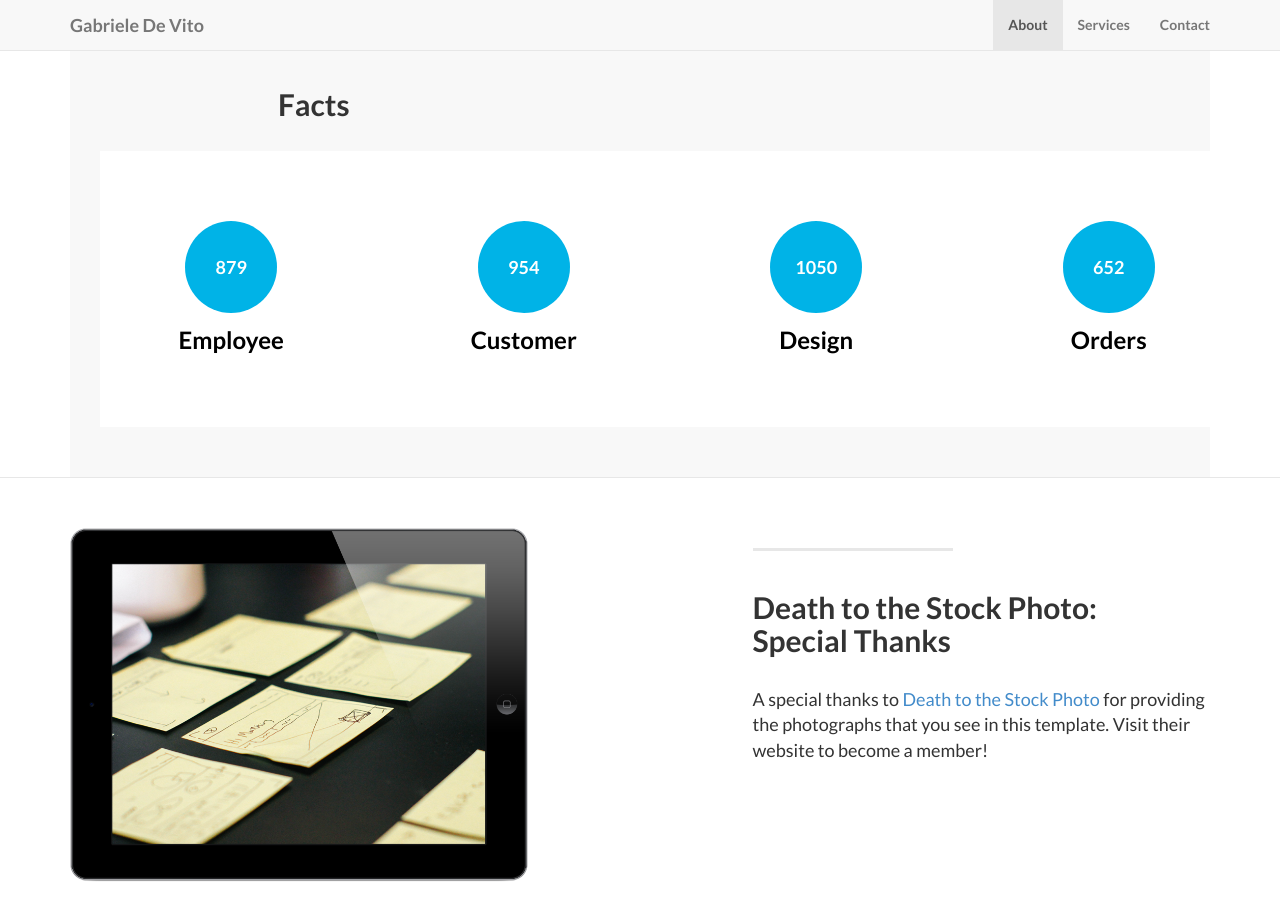
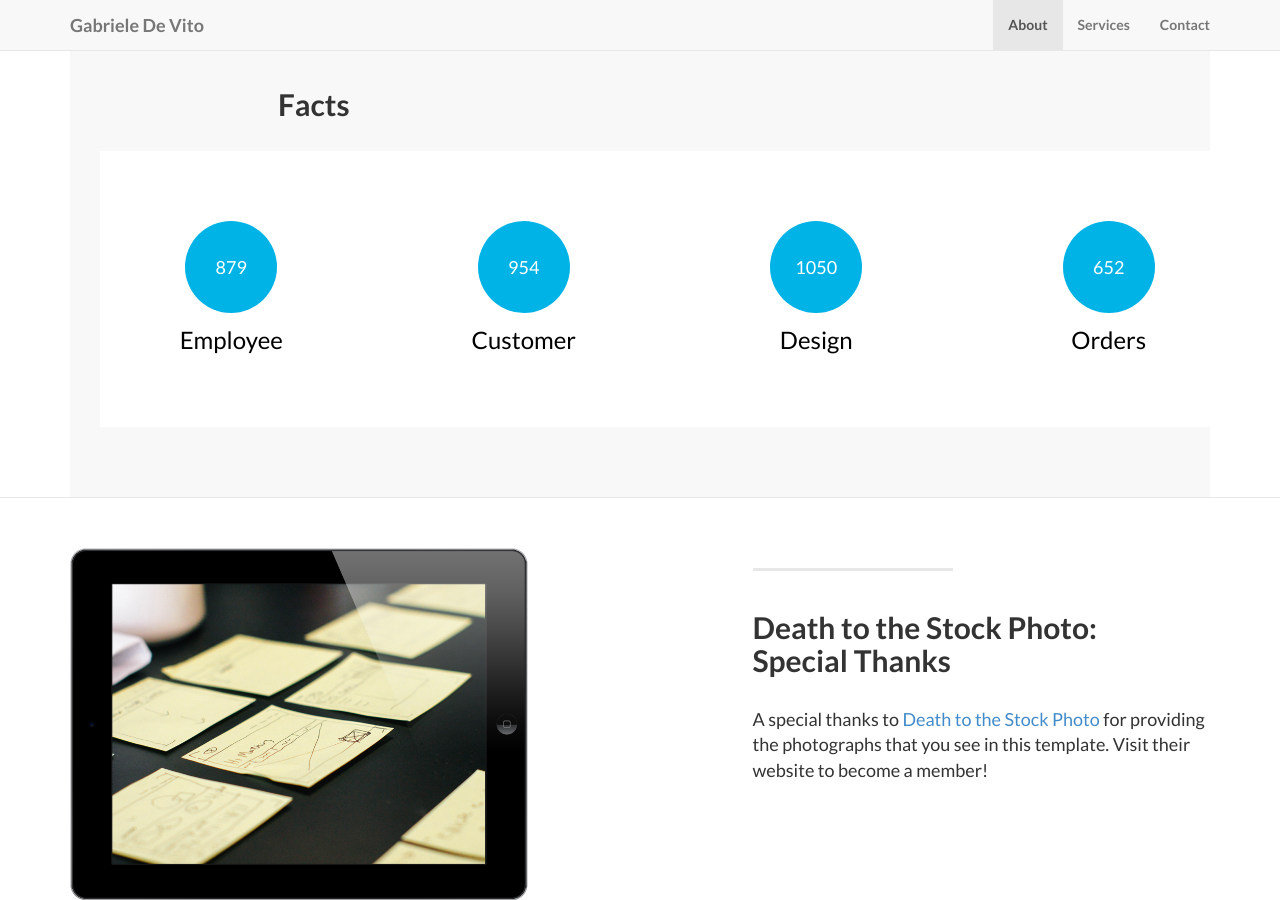
Before and after one commit to gadevito/gadevito.github.io, a Jekyll site: the page built from index.html, in a window 1280 px wide and 900 px high, scrolled down 1221 px. Built offline with Jekyll 4.4.1, drawn with Linux system fonts in a browser that asks for light colours.

Commit message:
second update about

```diff
--- a/_includes/about.html
+++ b/_includes/about.html
@@ -25,6 +25,7 @@
                       <hr class="section-heading-spacer">
                       <div class="clearfix"></div>
                       <h2 class="section-heading">Facts</h2>
+                      <div class="lead">
                         <div class="container">
                           <div class="counter">
                               <div class="row">
@@ -60,4 +61,5 @@
                   </div>
                 </div>
               </div>
+        </div>
     </section>
```
Lines whose indentation alone changed are shown as unchanged.
